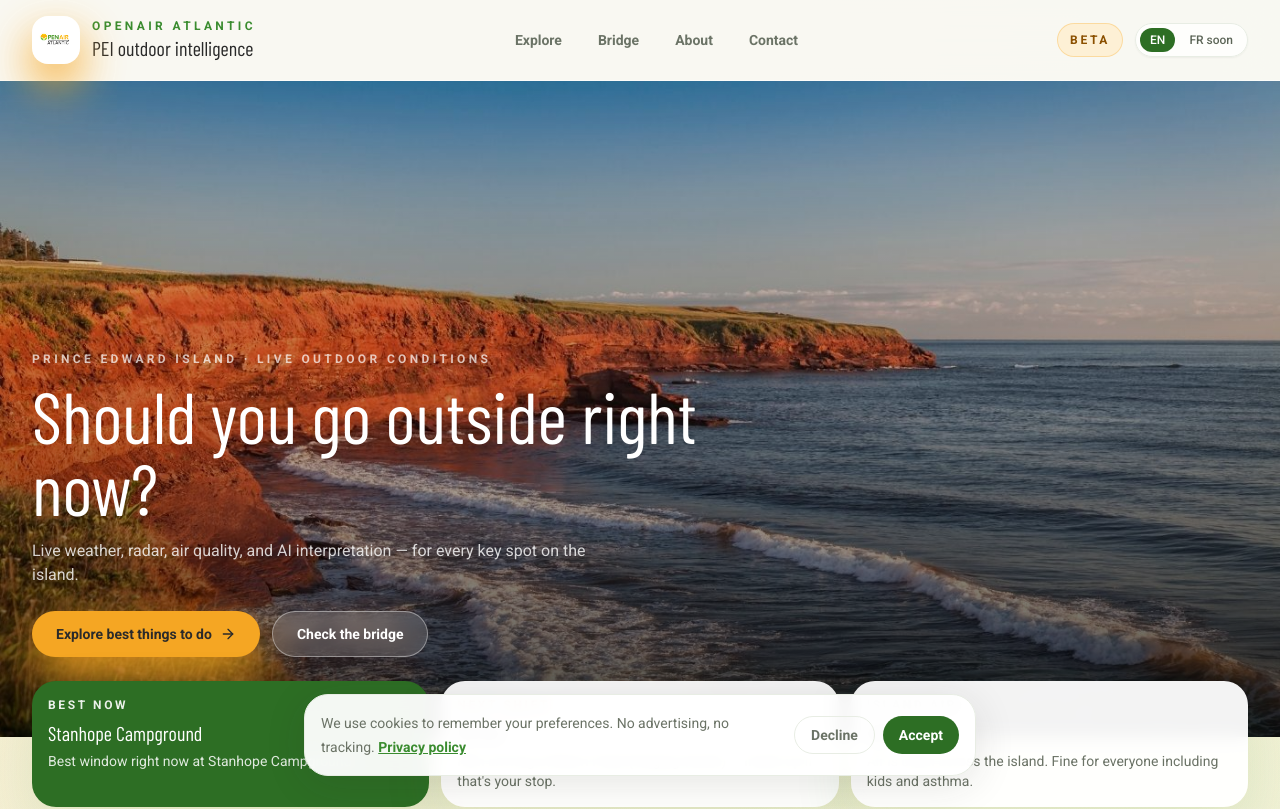
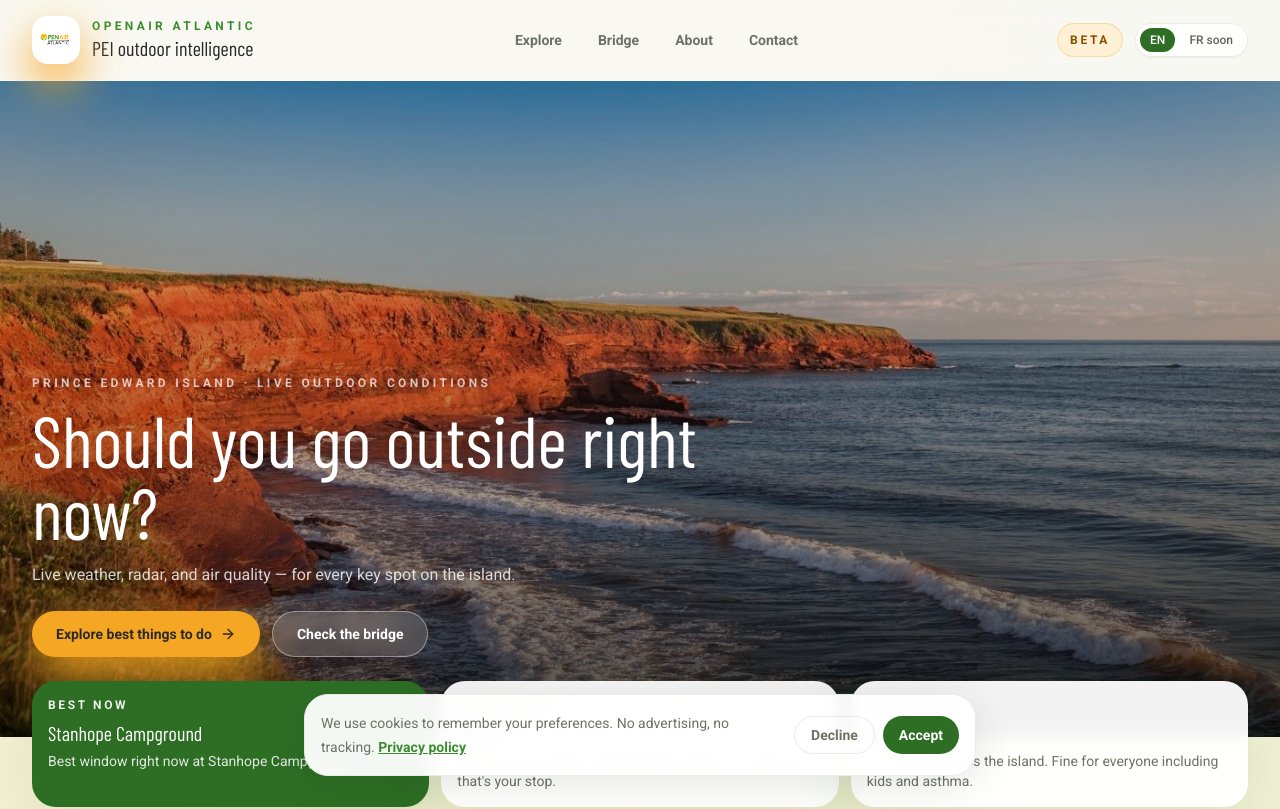
Before and after one commit to openairweatherstacks/OpenAirPEI, a Next.js app: page / in a window 1280 px wide. Shown: the top 809 px of the page. Built offline with nearby package versions, Linux system fonts and the light colour scheme; no server answers; a web font is replaced by a local one.

Commit message:
Remove AI interpretation phrase from hero subtext

```diff
--- a/app/page.tsx
+++ b/app/page.tsx
@@ -54,7 +54,7 @@ export default async function HomePage() {
               Should you go outside right now?
             </h1>
             <p className="mt-4 max-w-xl text-sm leading-7 text-white/80 sm:text-base">
-              Live weather, radar, air quality, and AI interpretation — for every key spot on the island.
+              Live weather, radar, and air quality — for every key spot on the island.
             </p>
             <div className="mt-6 flex flex-wrap gap-3">
               <Link
```
